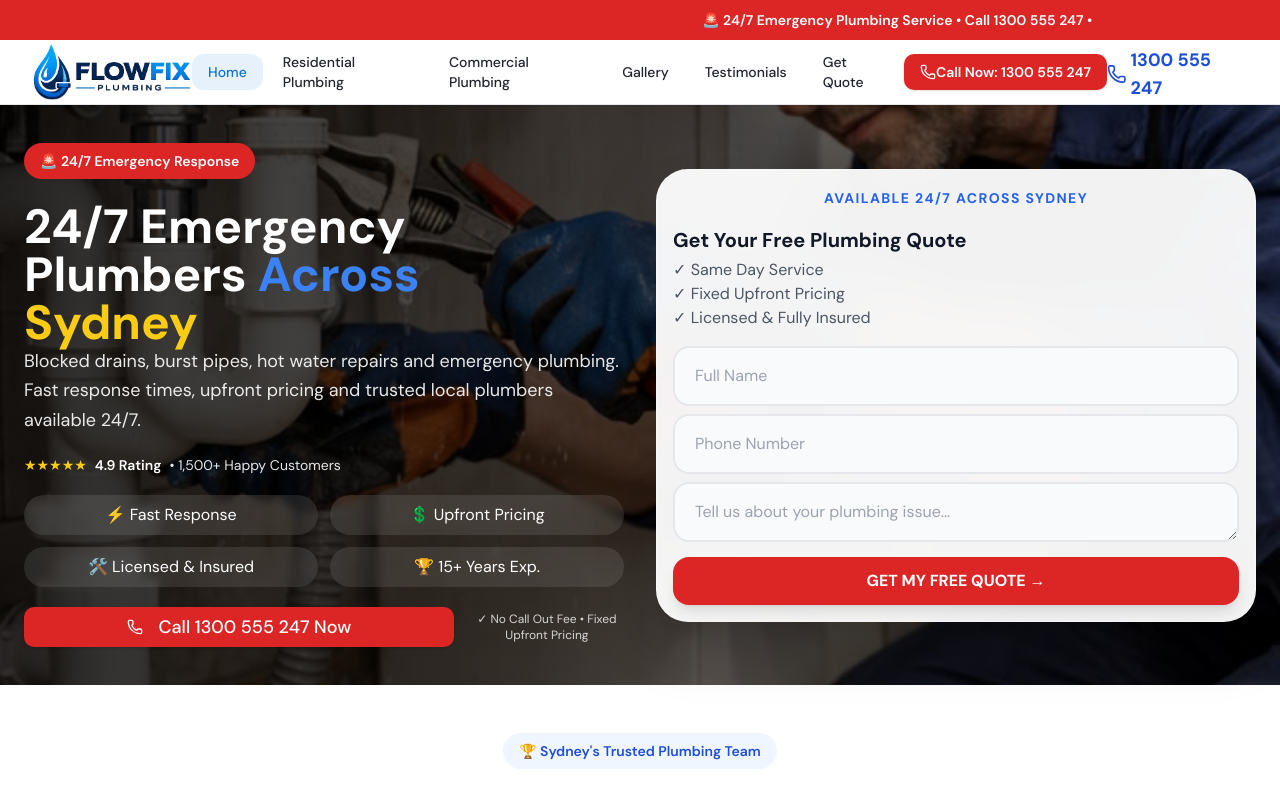
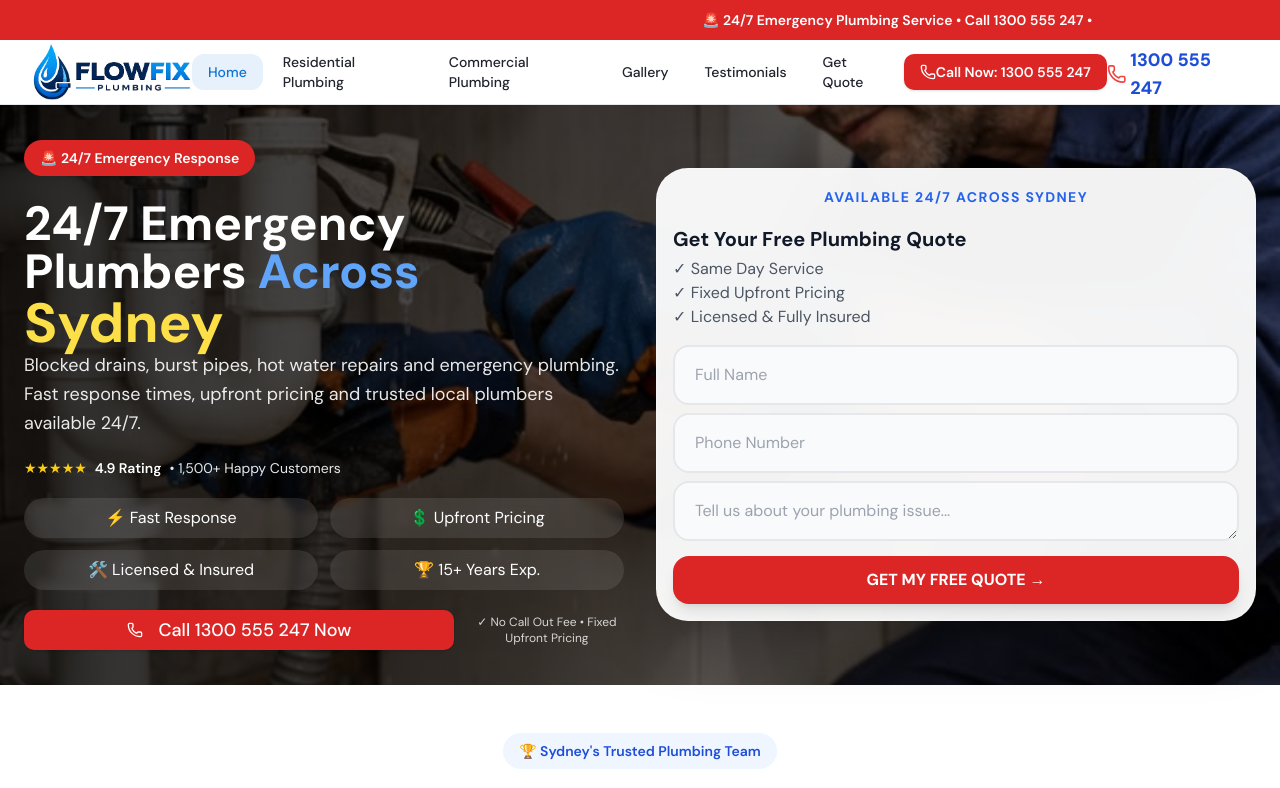
Before and after one commit to gopremiumstudio/flowfix-plumbing-demo, a React (Vite) app: page / in a window 1280 px wide. Shown: the top 788 px of the page. Built offline with nearby package versions, Linux system fonts and the light colour scheme.

Commit message:
Updated hero and header CTA

```diff
--- a/src/components/Header.jsx
+++ b/src/components/Header.jsx
@@ -61,9 +61,9 @@ function Header() {
           <Sheet open={isOpen} onOpenChange={setIsOpen}>
        <a
   href="tel:1300555247"
-  className="ml-auto mr-1 mt-1 flex items-center gap-1 text-blue-700 font-bold text-lg"
+  className="ml-auto mr-1 mt-1 flex items-center gap-1 text-blue-700 font-extrabold text-lg"
 >
-  <Phone className="w-5 h-5" />
+  <Phone className="w-5 h-5 text-red-500" />
   1300 555 247
 </a>
 
--- a/src/pages/HomePage.jsx
+++ b/src/pages/HomePage.jsx
@@ -181,8 +181,8 @@ variant: 'default'
 <h1 className="text-[2.3rem] md:text-5xl lg:text-5xl font-bold text-white">
   <>
   24/7 Emergency <br />
-  Plumbers <span className="text-blue-500">Across</span> <br />
-  <span className="text-yellow-400">Sydney</span>
+  Plumbers <span className="text-blue-400">Across</span> <br />
+  <span className="text-yellow-300 text-[1.15em]">Sydney</span>
 </>
 </h1>
 
```
